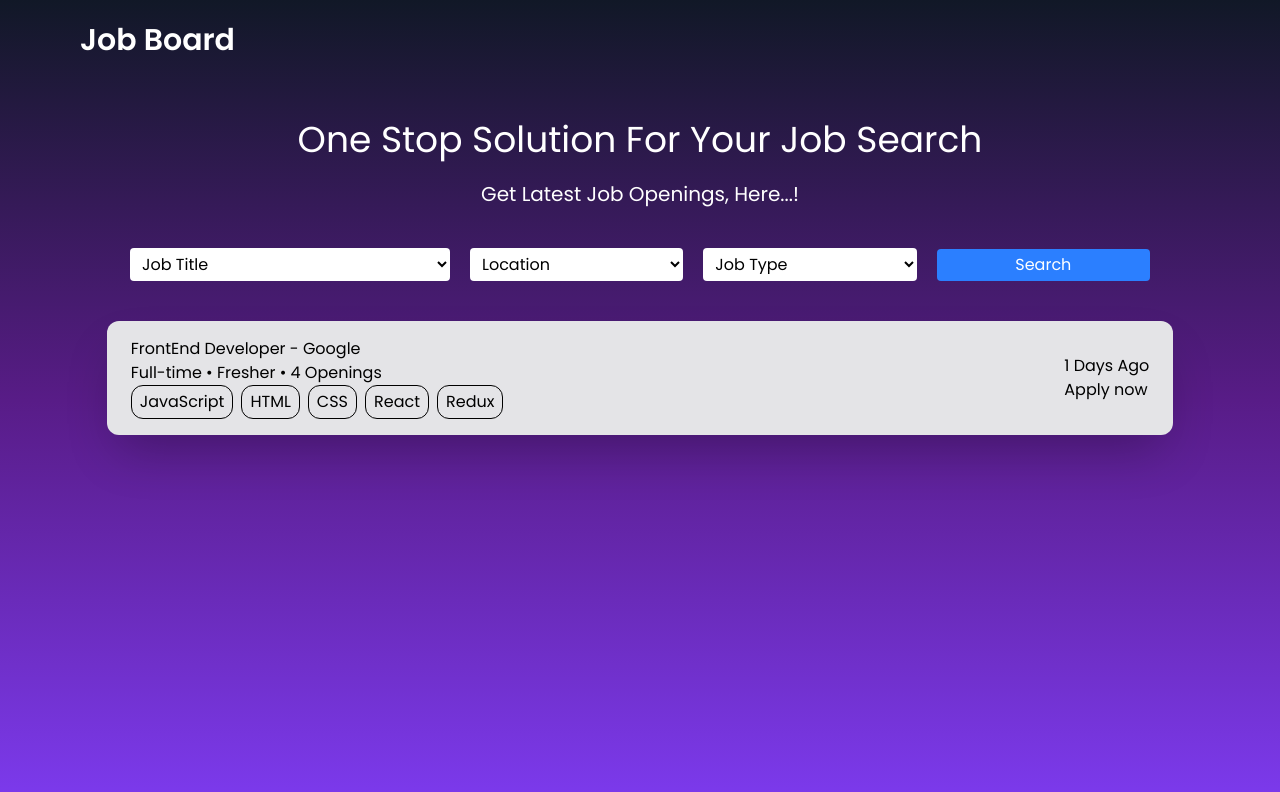
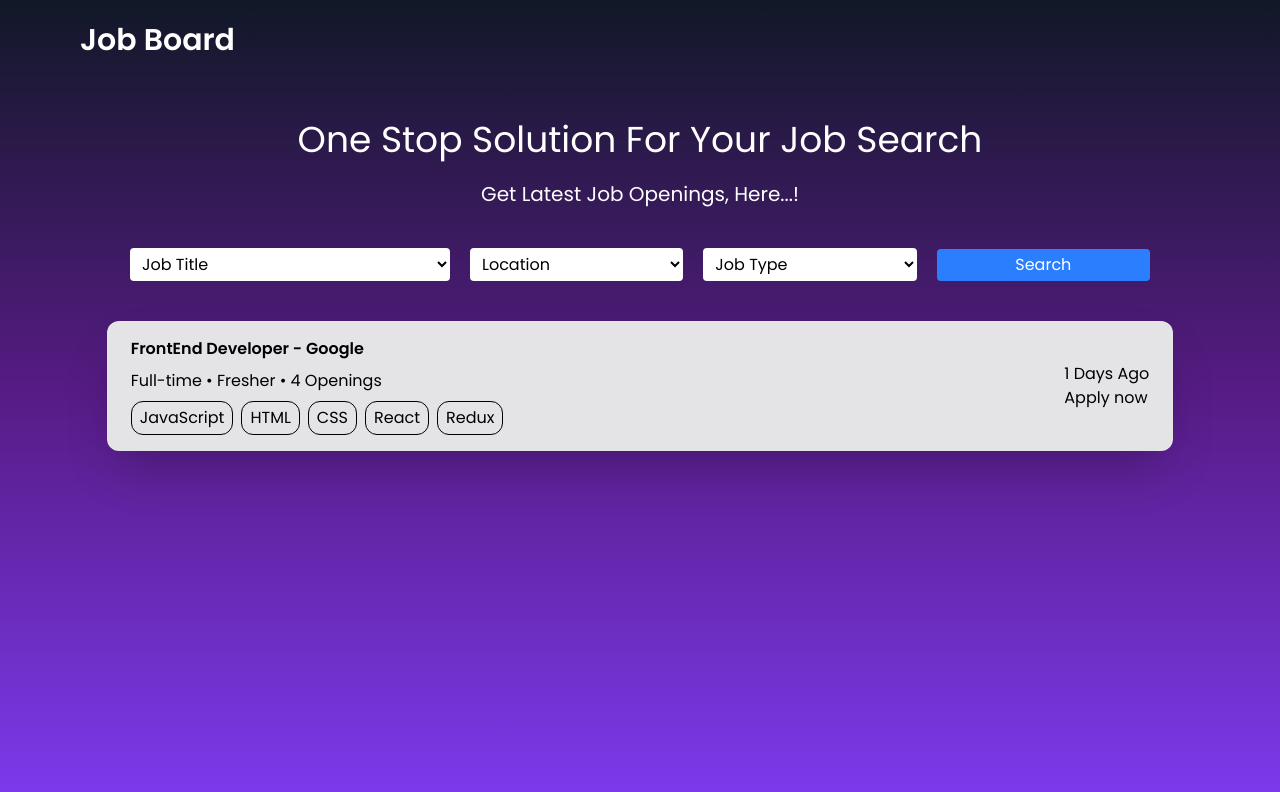
Before and after one commit to Vishal-080/React_Job_portal_project, a React (Vite) app: page / in a window 1280 px wide. Shown: the top 792 px of the page. Built offline with nearby package versions, Linux system fonts and the light colour scheme.

Commit message:
Job card css

```diff
--- a/src/components/JobCard.jsx
+++ b/src/components/JobCard.jsx
@@ -9,9 +9,9 @@ const JobCard = () => {
 
   return (
     <div className='w-10/12 mx-auto my-2'>
-      <div className='bg-zinc-200 px-6 py-4 rounded-xl shadow-2xl flex justify-between items-center hover:border hover:border-blue-500 hover:bg-zinc-50'>
-        <div>
-          <h1>FrontEnd Developer - Google</h1>
+      <div className='bg-zinc-200 px-6 py-4 rounded-xl shadow-2xl flex justify-between items-center hover:border hover:border-blue-500 hover:bg-zinc-100'>
+        <div className='flex flex-col items-start gap-2'>
+          <h1 className='font-semibold'>FrontEnd Developer - Google</h1>
           <p>Full-time &#x2022; Fresher &#x2022; 4 Openings</p>
           <div className='flex items-center gap-2'>
             {skills.map((item)=><p className='px-2 py-1 rounded-xl border'>{item}</p>)}
```
